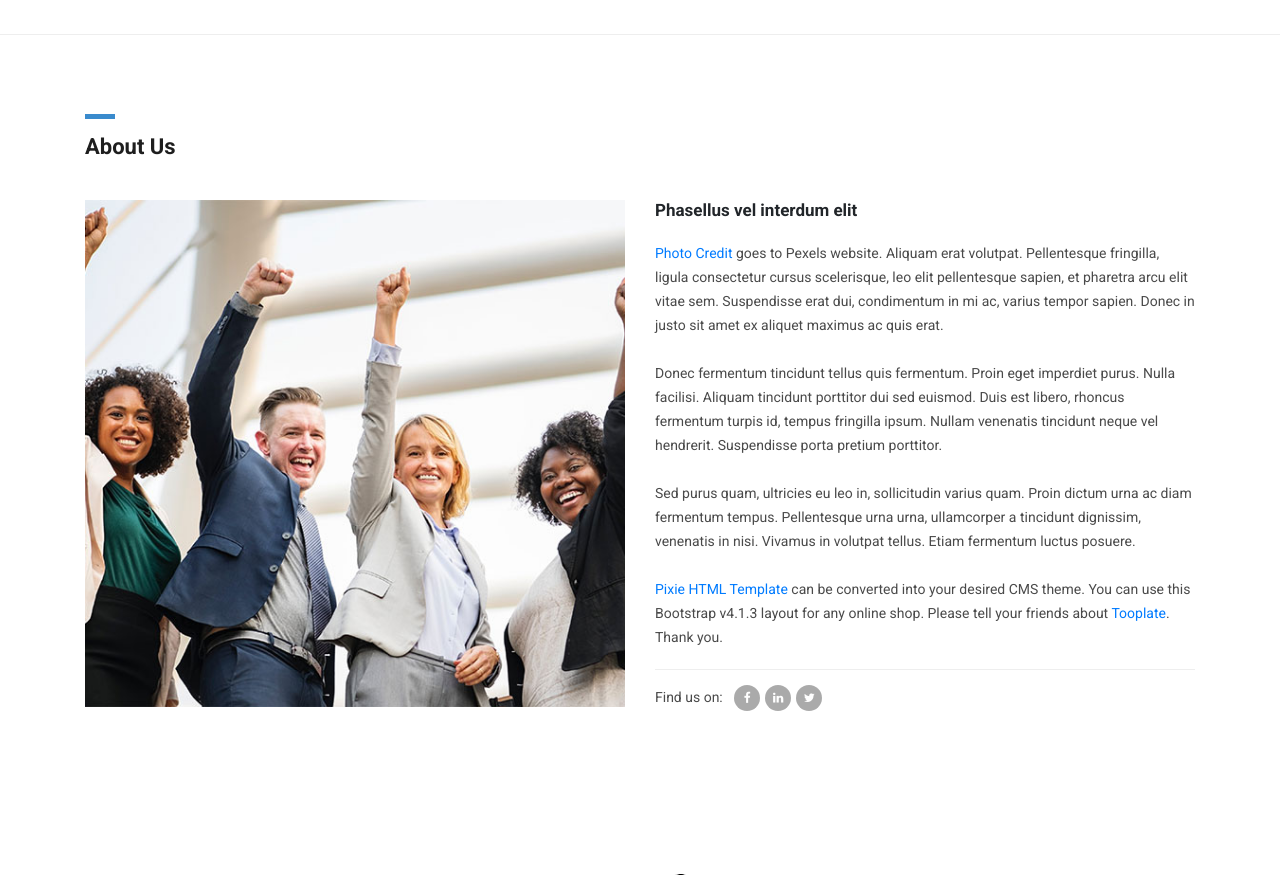
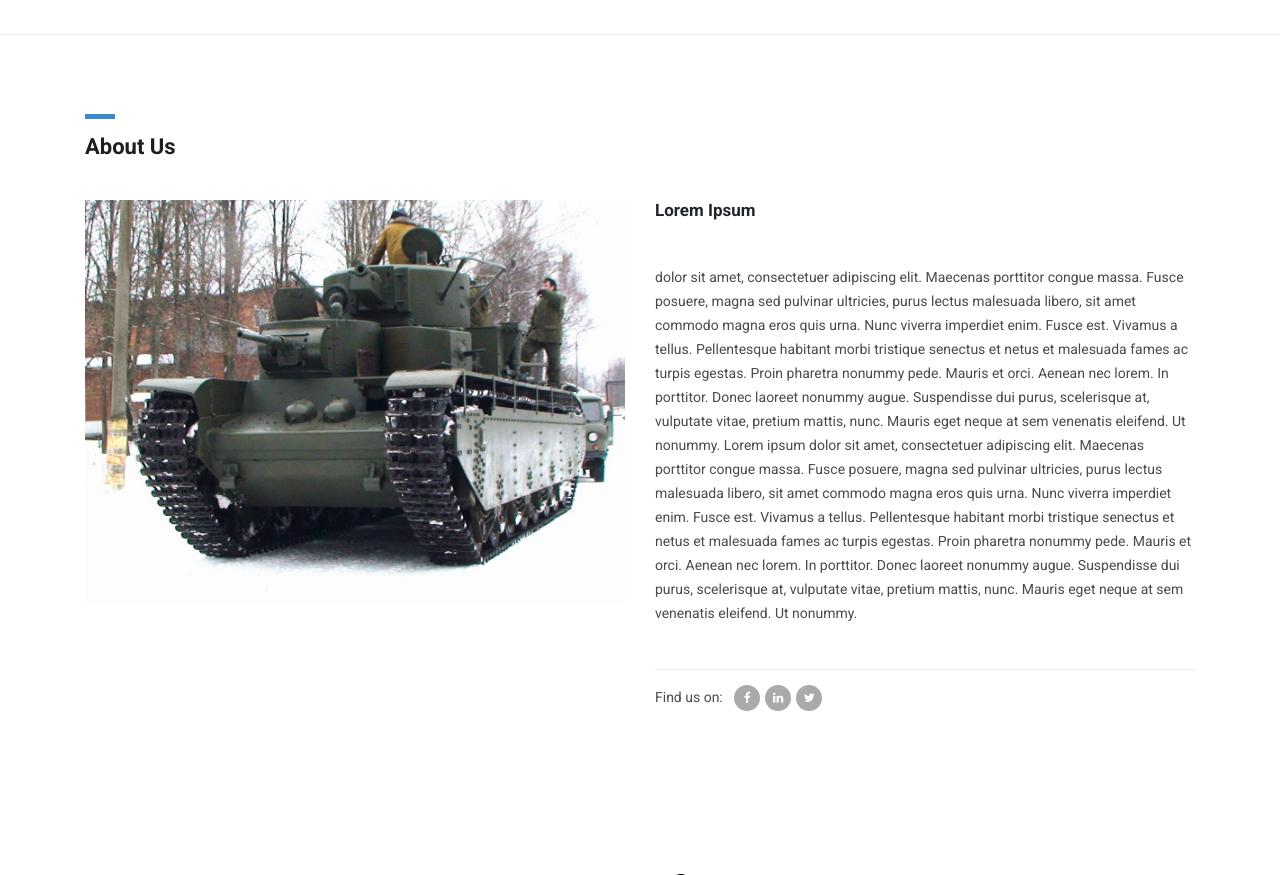
Before and after one commit to Sylvain-Lechaire/projetWeb, a PHP site: page /View/about.php in a window 1280 px wide. Shown: the part 158-1033 px from the top of the page. Run offline with PHP 8.4, Linux system fonts and the light colour scheme.

Commit message:
WIP graphical Interface

```diff
--- a/Source Code/View/Login.php
+++ b/Source Code/View/Login.php
@@ -19,7 +19,7 @@ if(isset($_SESSION['username']) && isset($_SESSION['password'])){
 	<title>Login</title>
 	<meta charset="UTF-8">
 	<meta name="viewport" content="width=device-width, initial-scale=1">
-	<link rel="icon" type="image/png" href="https://colorlib.com/etc/lf/Login_v16/images/icons/favicon.ico">
+    <link rel="icon" type="image/png" href="assets/images/header-logo.png" />
 	<link rel="stylesheet" type="text/css" href="vendor/icon-font.css">
 	<link rel="stylesheet" type="text/css" href="vendor/util.css">
 	<link rel="stylesheet" type="text/css" href="vendor/main.css">
--- a/Source Code/View/about.php
+++ b/Source Code/View/about.php
@@ -13,28 +13,8 @@ session_start();
 <html lang="en">
 
   <head>
-
-    <meta charset="utf-8">
-    <meta name="viewport" content="width=device-width, initial-scale=1, shrink-to-fit=no">
-    <meta name="description" content="">
-    <meta name="author" content="">
-    <link href="https://fonts.googleapis.com/css?family=Roboto:100,300,400,500,700" rel="stylesheet">
-
-    <title>About Page</title>
-
-    <!-- Bootstrap core CSS -->
-    <link href="vendor/bootstrap/css/bootstrap.min.css" rel="stylesheet">
-
-
-    <!-- Additional CSS Files -->
-    <link rel="stylesheet" href="assets/css/fontawesome.css">
-    <link rel="stylesheet" href="assets/css/tooplate-main.css">
-    <link rel="stylesheet" href="assets/css/owl.css">
-    <link rel="stylesheet" href="assets/css/flex-slider.css">
-<!--
-Tooplate 2114 Pixie
-https://www.tooplate.com/view/2114-pixie
--->
+      <title>About Us</title>
+      <?php include 'template/head.php'?>
   </head>
 
   <body>
@@ -59,16 +39,22 @@ https://www.tooplate.com/view/2114-pixie
           </div>
           <div class="col-md-6">
             <div class="right-content">
-              <h4>Phasellus vel interdum elit</h4>
-              <p><a href="https://www.pexels.com/photo/group-of-people-raising-right-hand-1059120/">Photo Credit</a> goes to Pexels website. Aliquam erat volutpat. Pellentesque fringilla, ligula consectetur cursus scelerisque, leo elit pellentesque sapien, et pharetra arcu elit vitae sem. Suspendisse erat dui, condimentum in mi ac, varius tempor sapien. Donec in justo sit amet ex aliquet maximus ac quis erat.</p>
-              <br>
-              <p>Donec fermentum tincidunt tellus quis fermentum. Proin eget imperdiet purus. Nulla facilisi. Aliquam tincidunt porttitor dui sed euismod. Duis est libero, rhoncus fermentum turpis id, tempus fringilla ipsum. Nullam venenatis tincidunt neque vel hendrerit. Suspendisse porta pretium porttitor.</p>
-              <br>
-              <p>Sed purus quam, ultricies eu leo in, sollicitudin varius quam. Proin dictum urna ac diam fermentum tempus. Pellentesque urna urna, ullamcorper a tincidunt dignissim, venenatis in nisi. Vivamus in volutpat tellus. Etiam fermentum luctus posuere.</p>
-              <br>
-              <p><a rel="nofollow" href="https://www.tooplate.com/view/2114-pixie">Pixie HTML Template</a> can be converted into your desired CMS theme. You can use this Bootstrap v4.1.3 layout for any online shop. Please tell your friends about <a rel="nofollow" href="https://www.facebook.com/tooplate/">Tooplate</a>. Thank you.</p>
-              <div class="share">
-                <h6>Find us on: <span><a href="#"><i class="fa fa-facebook"></i></a><a href="#"><i class="fa fa-linkedin"></i></a><a href="#"><i class="fa fa-twitter"></i></a></span></h6>
+                <h4>Lorem Ipsum</h4>
+                <br>
+                <p> dolor sit amet, consectetuer adipiscing elit. Maecenas porttitor congue massa. Fusce posuere, magna sed pulvinar ultricies, purus lectus malesuada libero, sit amet commodo magna eros quis urna.
+                    Nunc viverra imperdiet enim. Fusce est. Vivamus a tellus.
+                    Pellentesque habitant morbi tristique senectus et netus et malesuada fames ac turpis egestas. Proin pharetra nonummy pede. Mauris et orci.
+                    Aenean nec lorem. In porttitor. Donec laoreet nonummy augue.
+                    Suspendisse dui purus, scelerisque at, vulputate vitae, pretium mattis, nunc. Mauris eget neque at sem venenatis eleifend. Ut nonummy.
+                    Lorem ipsum dolor sit amet, consectetuer adipiscing elit. Maecenas porttitor congue massa. Fusce posuere, magna sed pulvinar ultricies, purus lectus malesuada libero, sit amet commodo magna eros quis urna.
+                    Nunc viverra imperdiet enim. Fusce est. Vivamus a tellus.
+                    Pellentesque habitant morbi tristique senectus et netus et malesuada fames ac turpis egestas. Proin pharetra nonummy pede. Mauris et orci.
+                    Aenean nec lorem. In porttitor. Donec laoreet nonummy augue.
+                    Suspendisse dui purus, scelerisque at, vulputate vitae, pretium mattis, nunc. Mauris eget neque at sem venenatis eleifend. Ut nonummy.
+                </p>
+                <br>
+                <div class="share">
+                <h6>Find us on: <span><a href="https://www.facebook.com/"><i class="fa fa-facebook"></i></a><a href="https://www.linkedin.com/"><i class="fa fa-linkedin"></i></a><a href="https://twitter.com/"><i class="fa fa-twitter"></i></a></span></h6>
               </div>
             </div>
           </div>
--- a/Source Code/View/template/footer.html
+++ b/Source Code/View/template/footer.html
@@ -13,7 +13,7 @@
             <li><a href="./">Home</a></li>
             <li><a href="#">Help</a></li>
             <li><a href="#">Privacy Policy</a></li>
-            <li><a href="./about.php">Contact Us</a></li>
+            <li><a href="./contact.php">Contact Us</a></li>
           </ul>
         </div>
       </div>
--- /dev/null
+++ b/Source Code/View/template/head.php
@@ -0,0 +1,15 @@
+<meta charset="utf-8">
+<meta name="viewport" content="width=device-width, initial-scale=1, shrink-to-fit=no">
+<meta name="description" content="">
+<meta name="author" content="">
+<link rel="icon" type="image/png" href="assets/images/header-logo.png" />
+<link href="https://fonts.googleapis.com/css?family=Roboto:100,300,400,500,700" rel="stylesheet">
+
+<!-- Bootstrap core CSS -->
+<link href="vendor/bootstrap/css/bootstrap.min.css" rel="stylesheet">
+
+
+<!-- Additional CSS Files -->
+<link rel="stylesheet" href="assets/css/fontawesome.css">
+<link rel="stylesheet" href="assets/css/tooplate-main.css">
+<link rel="stylesheet" href="assets/css/owl.css">
```
Also changed, not shown: Source Code/View/contact.php (+4 -25 lines), Source Code/View/index.php (+7 -22 lines), Source Code/View/products.php (+2 -21 lines), Source Code/View/single-product.php (+5 -19 lines), Source Code/View/assets/images/about-us.jpg, Source Code/View/assets/images/banner-bg.jpg.
